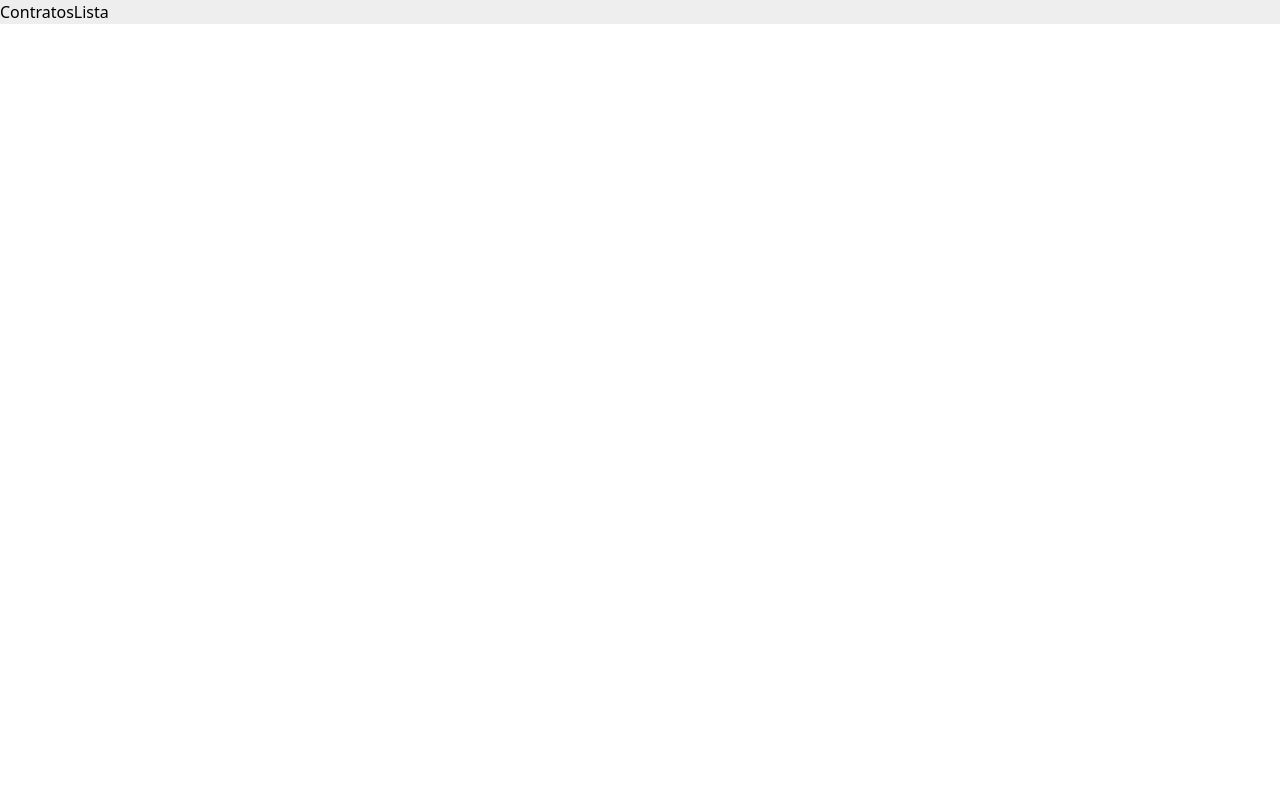
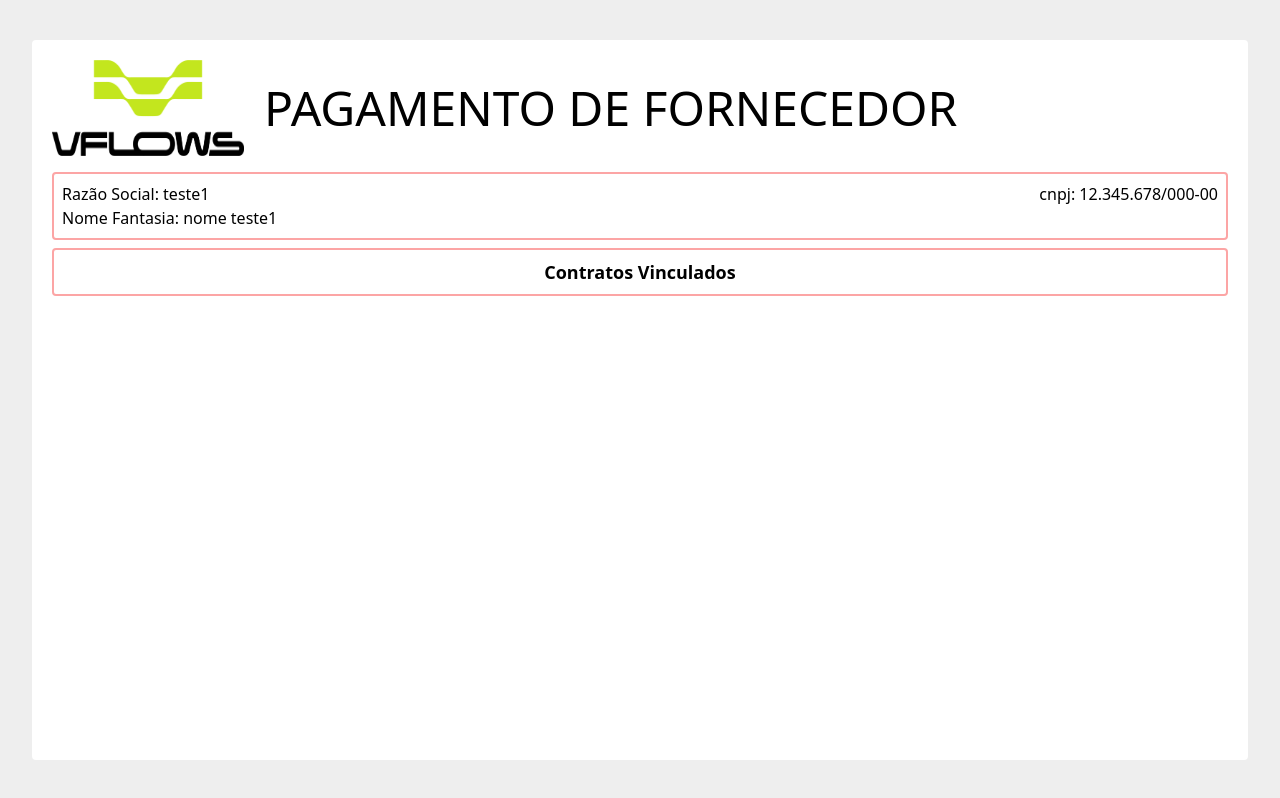
Before and after one commit to rodriguessbarbara/controle-contratos-VFLOWS, a React (Create React App) app: page /contratos in a window 1280 px wide. Built offline with nearby package versions, Linux system fonts and the light colour scheme.

Commit message:
feat(contratosVinculados): :sparkles: iniciado logica e estilo
falta criar e puxar os dados do context

```diff
--- a/src/components/Contratos/ContratosLista.js
+++ b/src/components/Contratos/ContratosLista.js
@@ -1,9 +1,14 @@
 import React from 'react'
-import data from "../../acessos-mockup";
+import Header from './Header'
+
 
 const ContratosLista = () => {
   return (
-    <div>ContratosLista</div>
+    <div className="w-screen h-screen flex items-center justify-center">
+      <div className="w-full h-[90%] m-8 bg-white border-1 rounded flex flex-col">
+      <Header/>
+      </div>
+    </div>
   )
 }
 
--- /dev/null
+++ b/src/components/Contratos/Header.js
@@ -0,0 +1,21 @@
+import React from "react";
+import logo from "../../assets/logo.png";
+import HeaderContrato from "./HeaderContrato";
+
+const Header = () => {
+  return (
+    <header className="flex flex-col m-5">
+      <div className="flex items-center gap-5 mb-4">
+        <img src={logo} alt="Logo da VFlows" className="w-48 h-24" />
+        <h1 className="text-5xl font-normal uppercase	">
+          Pagamento de Fornecedor
+        </h1>
+      </div>
+
+    <HeaderContrato razaoSocial="teste1" nomeFantasia="nome teste1" cnpj="12.345.678/000-00" titulo="Contratos Vinculados"/>
+
+    </header>
+  );
+};
+
+export default Header;
--- /dev/null
+++ b/src/components/Contratos/HeaderContrato.js
@@ -0,0 +1,26 @@
+import React from "react";
+
+const HeaderContrato = ({razaoSocial, nomeFantasia, cnpj, titulo}) => {
+  return (
+    <>
+      <div className="p-2 flex flex-row justify-between border-2 border-red-300 rounded mb-2">
+        <div>
+          <p>Razão Social: {razaoSocial}</p>
+          <p>Nome Fantasia: {nomeFantasia}</p>
+        </div>
+
+        <div>
+          <p>cnpj: {cnpj}</p>
+        </div>
+      </div>
+
+      <div className="p-2 border-2 border-red-300 rounded mb-2">
+        <p className="text-center text-lg font-semibold">
+          {titulo}
+        </p>
+      </div>
+    </>
+  );
+};
+
+export default HeaderContrato;
--- a/src/components/Login/Login.js
+++ b/src/components/Login/Login.js
@@ -51,7 +51,7 @@ const Login = () => {
 
   return (
     <div className="w-screen h-screen flex items-center justify-center">
-      <div className="w-full max-w-xl bg-white border-2 rounded-lg border-gray-300 shadow-md shadow-zinc-800/30 flex items-center justify-center flex-col p-10">
+      <div className="w-full max-w-3xl md:max-w-xl bg-white border-2 rounded-lg border-gray-300 shadow-md shadow-zinc-800/30 flex items-center justify-center flex-col p-10">
         <img src={logo} alt="logo da VFlows" className="w-24 h-24 md:w-48" />
         <h1 className="text-xl uppercase mt-6">Pagamento de Fornecedor</h1>
 
@@ -77,7 +77,6 @@ const Login = () => {
 
           <Button>Acessar</Button>
         </form>
-
       </div>
     </div>
   );
```
